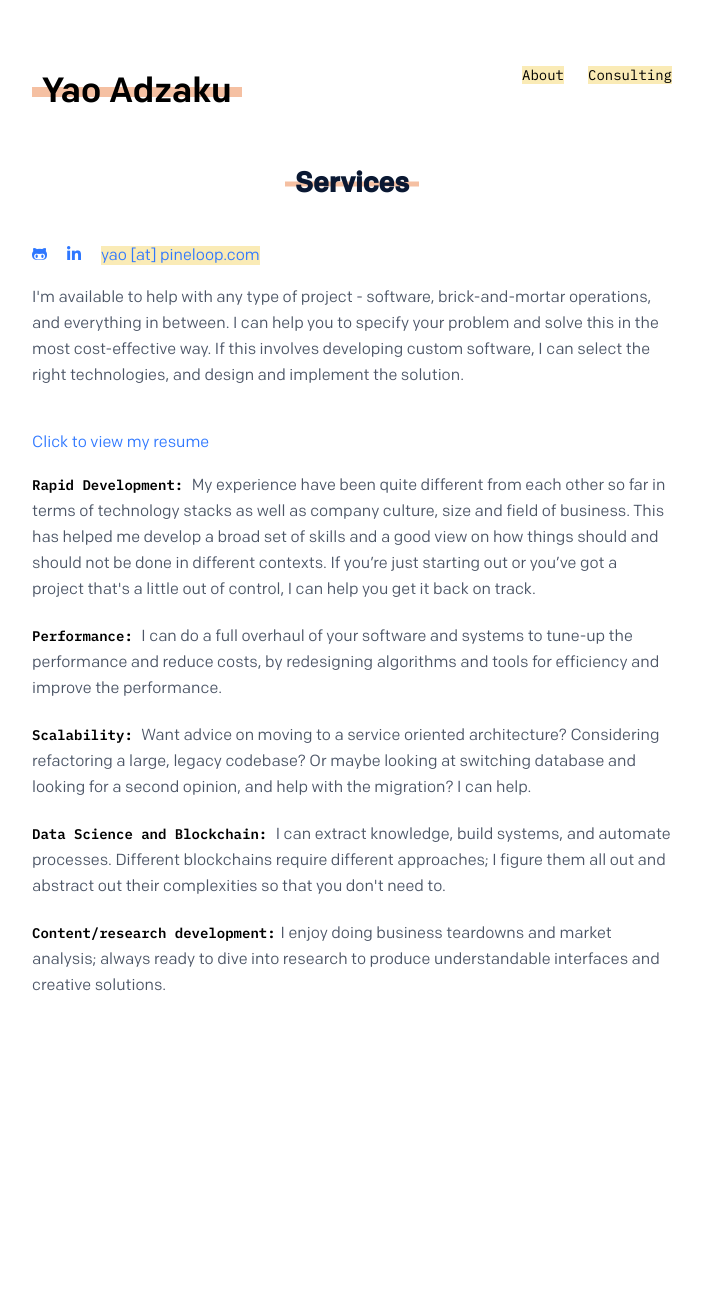
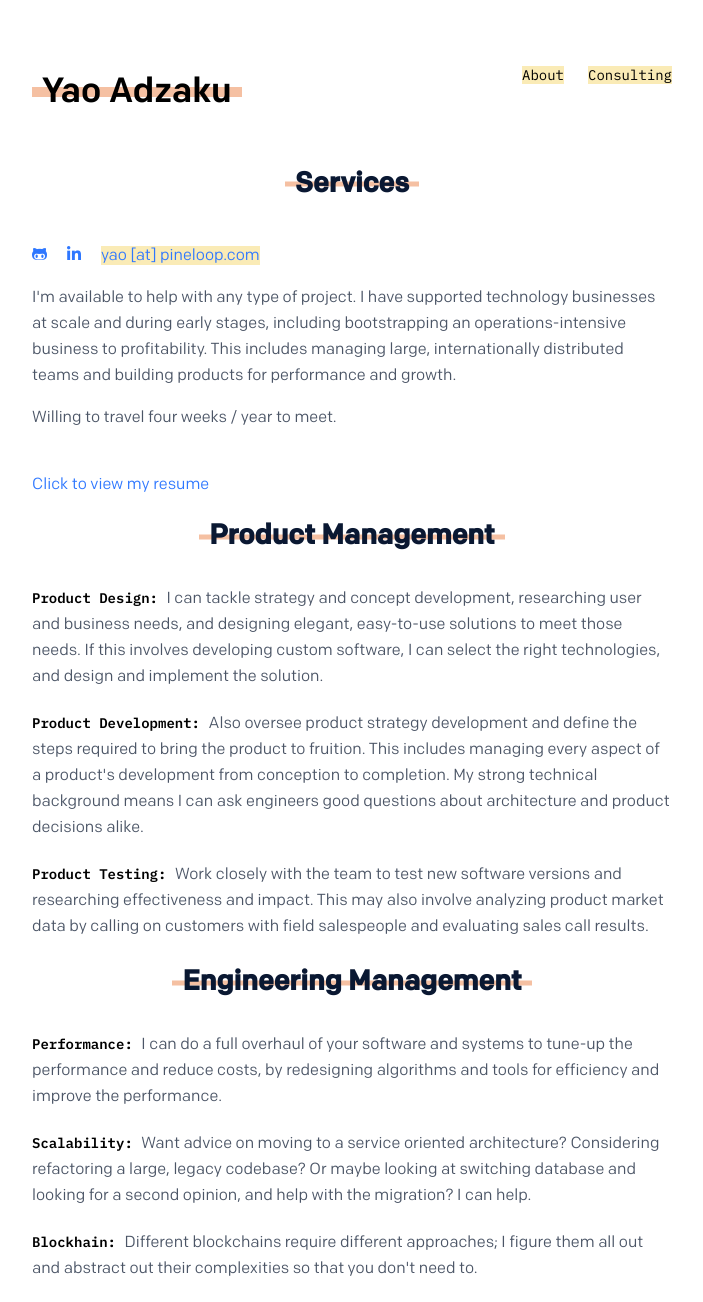
Before and after one commit to rpip/rpip.github.io, a Jekyll site: the page built from work.html, in a window 1280 px wide. Shown: the whole page, without its empty margins (288-991 px from the left). Built offline with Jekyll 4.4.1, drawn with Linux system fonts in a browser that asks for light colours; nearby versions of some CDN libraries; before the commit the page ends 1019 px from its top, so only the background shows below that.

Commit message:
Update work.html

```diff
--- a/work.html
+++ b/work.html
@@ -17,8 +17,9 @@ title: About
 
 <div>
     <p>
-        I'm available to help with any type of project - software, brick-and-mortar operations, and everything in between. I can help you to specify your problem and solve this in the most cost-effective way. If this involves developing custom software, I can select the right technologies, and design and implement the solution.
+        I'm available to help with any type of project. I have supported technology businesses at scale and during early stages, including bootstrapping an operations-intensive business to profitability. This includes managing large, internationally distributed teams and building products for performance and growth.
     </p>
+    <p> Willing to travel four weeks / year to meet. </p>
     <br>
     <p>
     <a href="./yao-adzaku-cv.pdf" class="no-highlight" target="blank">Click to view my resume</a>
@@ -26,15 +27,27 @@ title: About
 </div>
 
 <div>
+    <h1 class="section-title">Product Management</h1>
+    <div class="spacer16"></div>
+
     <ul class="services">
-        <li class="service"> <h3 class="service__title">Rapid Development:</h3> <p class="service__description">My experience have been quite different from each other so far in terms of technology stacks as well as company culture, size and field of business. This has helped me develop a broad set of skills and a good view on how things should and should not be done in different contexts. If you’re just starting out or you’ve got a project that's a little out of control, I can help you get it back on track. </p></li>
+        <li class="service"> <h3 class="service__title">Product Design:</h3> <p class="service__description">I can tackle strategy and concept development, researching user and business needs, and designing elegant, easy-to-use solutions to meet those needs. If this involves developing custom software, I can select the right technologies, and design and implement the solution.</p></li>
 
-        <li class="service"><h3 class="service__title">Performance:</h3> <p class="service__description">I can do a full overhaul of your software and systems to tune-up the performance and reduce costs, by redesigning algorithms and tools for efficiency and improve the performance.</p> </li>
+        <li class="service"><h3 class="service__title">Product Development:</h3> <p class="service__description">Also oversee product strategy development and define the steps required to bring the product to fruition. This includes managing every aspect of a product's development from conception to completion. My strong technical background means I can ask engineers good questions about architecture and product decisions alike. </p> </li>
 
-        <li class="service"> <h3 class="service__title">Scalability:</h3> <p class="service__description">Want advice on moving to a service oriented architecture? Considering refactoring a large, legacy codebase? Or maybe looking at switching database and looking for a second opinion, and help with the migration? I can help. </p></li>
-
-        <li class="service"><h3 class="service__title">Data Science and Blockchain:</h3> <p class="service__description">I can extract knowledge, build systems, and automate processes. Different blockchains require different approaches; I figure them all out and abstract out their complexities so that you don't need to.</p> </li>
-
-        <li class="service"><h3 class="service__title">Content/research development:</h3><p class="service__description">I enjoy doing business teardowns and market analysis; always ready to dive into research to produce understandable interfaces and creative solutions.</p> </li>
+        <li class="service"> <h3 class="service__title">Product Testing:</h3> <p class="service__description">Work closely with the team to test new software versions and researching effectiveness and impact. This may also involve analyzing product market data by calling on customers with field salespeople and evaluating sales call results.</p></li>
     </ul>
 </div>
+
+<div>
+    <h1 class="section-title">Engineering Management</h1>
+    <div class="spacer16"></div>
+
+    <ul class="services">
+        <li class="service"> <h3 class="service__title">Performance:</h3> <p class="service__description">I can do a full overhaul of your software and systems to tune-up the performance and reduce costs, by redesigning algorithms and tools for efficiency and improve the performance.</p></li>
+
+        <li class="service"><h3 class="service__title">Scalability:</h3> <p class="service__description">Want advice on moving to a service oriented architecture? Considering refactoring a large, legacy codebase? Or maybe looking at switching database and looking for a second opinion, and help with the migration? I can help.</p> </li>
+
+        <li class="service"> <h3 class="service__title">Blockhain:</h3> <p class="service__description">Different blockchains require different approaches; I figure them all out and abstract out their complexities so that you don't need to.</p></li>
+    </ul>
+</div>
```
